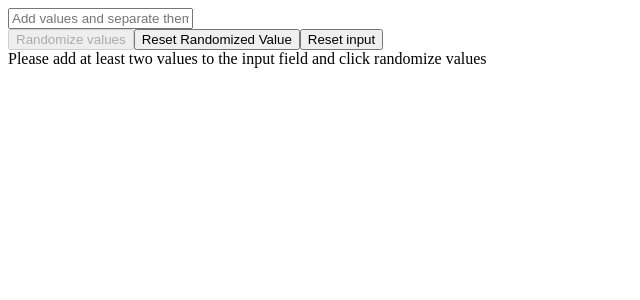
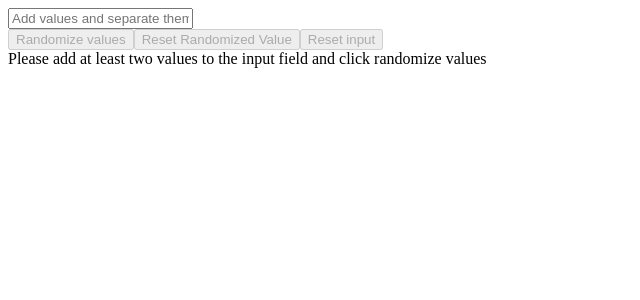
Before and after one commit to AleksandarBayrev/countdown-randomizer, a React (Create React App) app: page / in a window 1280 px wide. Shown: the top 300 px of the page, without its empty margins (0-640 px from the left). Built offline with nearby package versions, Linux system fonts and the light colour scheme.

Commit message:
Update logic for buttons

```diff
--- a/src/CountdownRandomizer.tsx
+++ b/src/CountdownRandomizer.tsx
@@ -100,7 +100,7 @@ export class CountdownRandomizer extends React.Component<CountdownRandomizerProp
     return (
       <div className='countdown-randomizer-container'>
         <input type='text' disabled={this.state.shouldRandomize} onChange={(e) => this.updateValues(e)} value={this.state.inputFieldValue} placeholder='Add values and separate them by ,' />
-        <div className='buttons-wrapper'><button disabled={this.state.shouldRandomize || this.state.values.length < 2} onClick={() => this.randomizeValues()}>Randomize values</button><button disabled={this.state.shouldRandomize} onClick={() => this.resetRandomziedValue()}>Reset Randomized Value</button><button disabled={this.state.shouldRandomize} onClick={() => { this.resetInput(); this.resetRandomziedValue(); }}>Reset input</button></div>
+        <div className='buttons-wrapper'><button disabled={this.state.shouldRandomize || this.state.values.length < 2} onClick={() => this.randomizeValues()}>Randomize values</button><button disabled={this.state.shouldRandomize || this.state.randomizedValue.length === 0} onClick={() => this.resetRandomziedValue()}>Reset Randomized Value</button><button disabled={this.state.shouldRandomize || this.state.inputFieldValue.length === 0} onClick={() => { this.resetInput(); this.resetRandomziedValue(); }}>Reset input</button></div>
         <CountdownResult randomizedValue={this.state.randomizedValue} counter={this.state.counter} />
       </div>
     );
```
